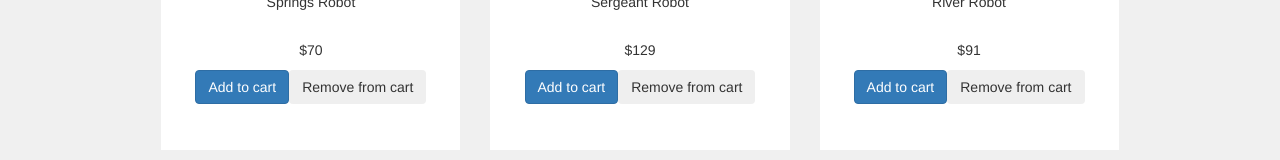
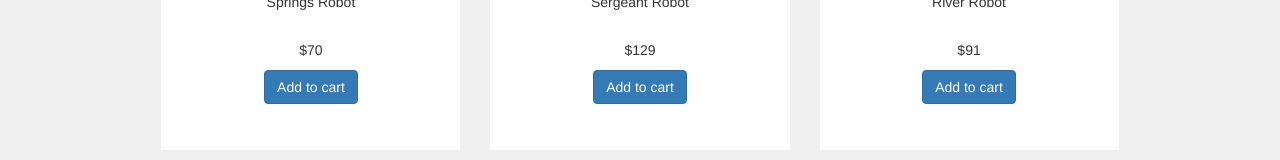
Before and after one commit to rousnay/redux-toolkit-for-react, a React (Create React App) app: page / in a window 1280 px wide. Shown: the part 435-595 px from the top of the page. Built offline with nearby package versions, Linux system fonts and the light colour scheme.

Commit message:
Inital react-redux useSelector added

```diff
--- a/src/components/Home.jsx
+++ b/src/components/Home.jsx
@@ -1,12 +1,14 @@
-import { useDispatch } from 'react-redux';
+import { useDispatch, useSelector } from 'react-redux';
 import cartSlice from '../data/cartSlice';
 import productList from '../data/productList.json'
 import '../styles/home.scss'
 
 const Home = () => {
-
+  const {cartProductIds} = useSelector((state) => state.cart);
   const {addToCart, removeFromCart} = cartSlice.actions;
   const dispatch = useDispatch();
+
+  console.log(cartProductIds)
   return (
     <div className="container product-catalogue">
       <div className="row">
@@ -20,8 +22,8 @@ const Home = () => {
                   <h5 className="card-title">{product.name}</h5>
                   <p className="card-text">${product.price}</p>
 
-                  <button className="btn btn-primary" onClick={()=>{dispatch(addToCart(product.id))}}>Add to cart</button>
-                  <button className="btn btn-secondary" onClick={()=>{dispatch(removeFromCart(product.id))}}>Remove from cart</button>
+                  { !cartProductIds.includes(product.id) && (<button className="btn btn-primary" onClick={()=>{dispatch(addToCart(product.id))}}>Add to cart</button>)}
+                  {cartProductIds.includes(product.id) && (<button className="btn btn-secondary" onClick={()=>{dispatch(removeFromCart(product.id))}}>Remove from cart</button>)}
                 </div>
               </div>
             </div>
```
